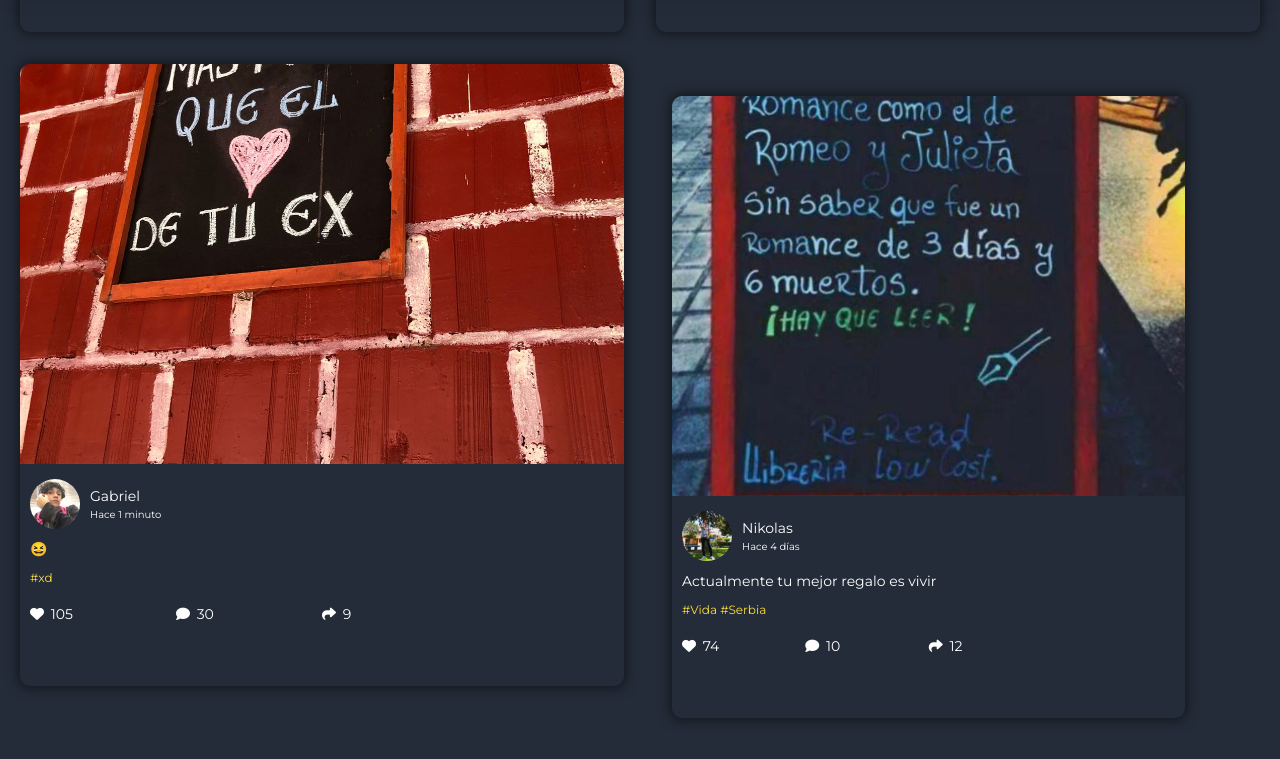
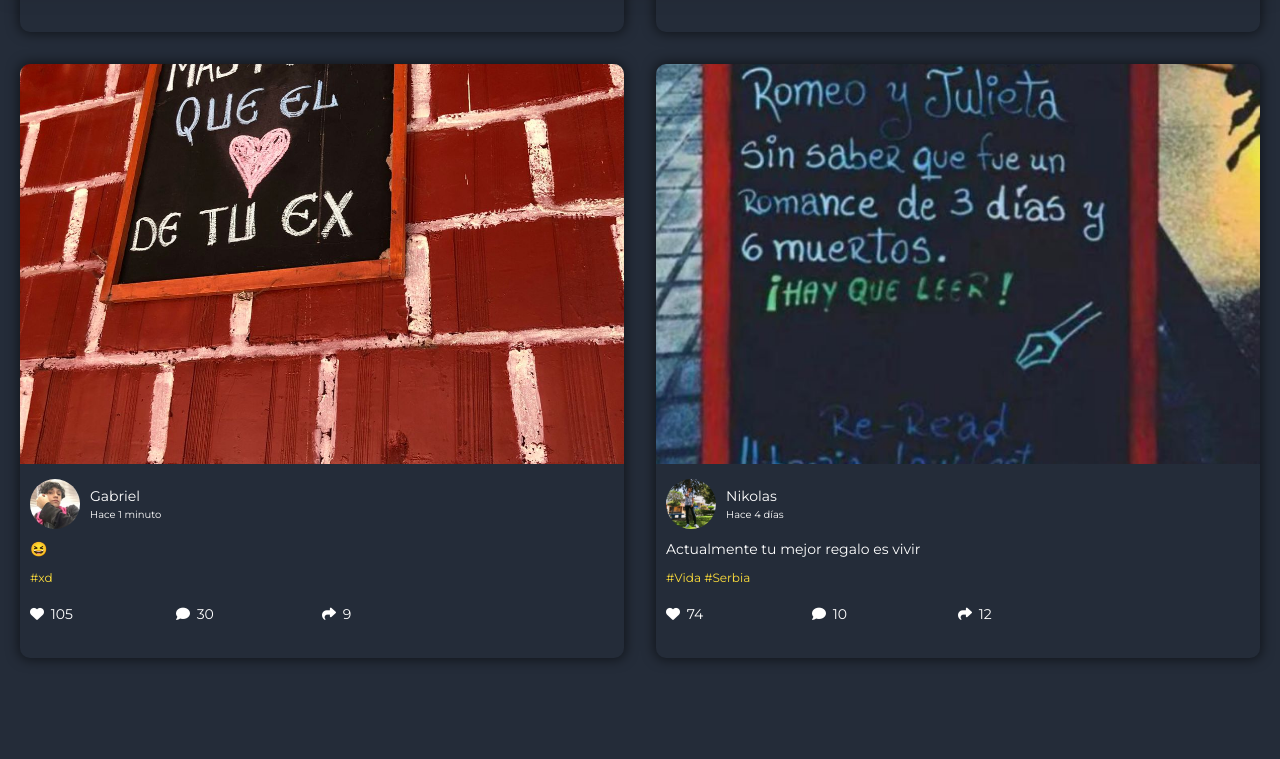
Before and after one commit to FernandoMontesinos/findYourWorld, a plain HTML site: page index.html in a window 1280 px wide. Shown: the part 805-1564 px from the top of the page. Drawn offline with nearby package versions, Linux system fonts and the light colour scheme.

Commit message:
versionfinal

```diff
--- a/index.html
+++ b/index.html
@@ -140,7 +140,7 @@
         </div>
       </div>
     </div>
-    <div class="card card-perfil">
+    <div class="card">
       <div class="picture-3"></div>
       <div class="content">
         <div class="header">
```
